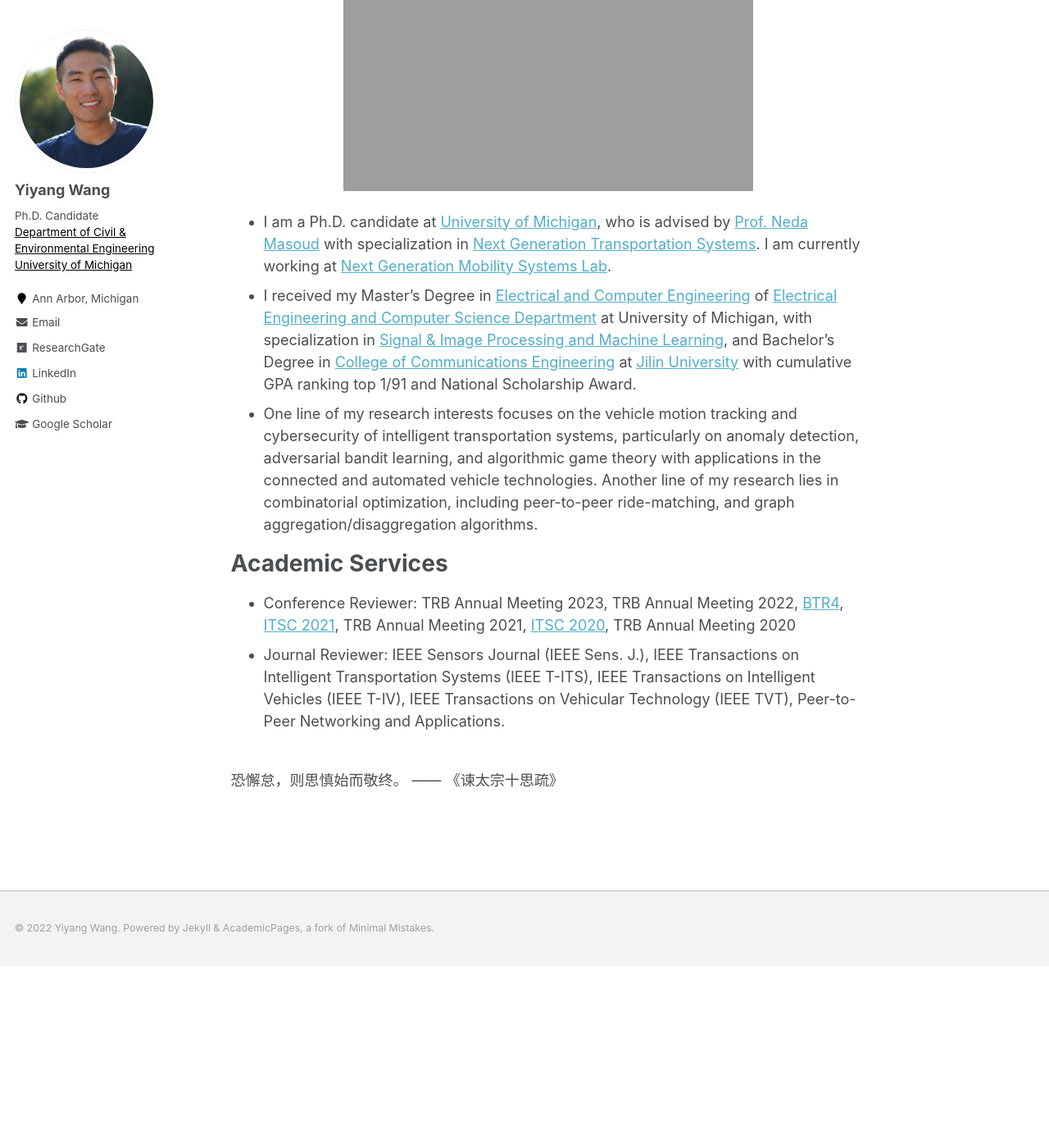
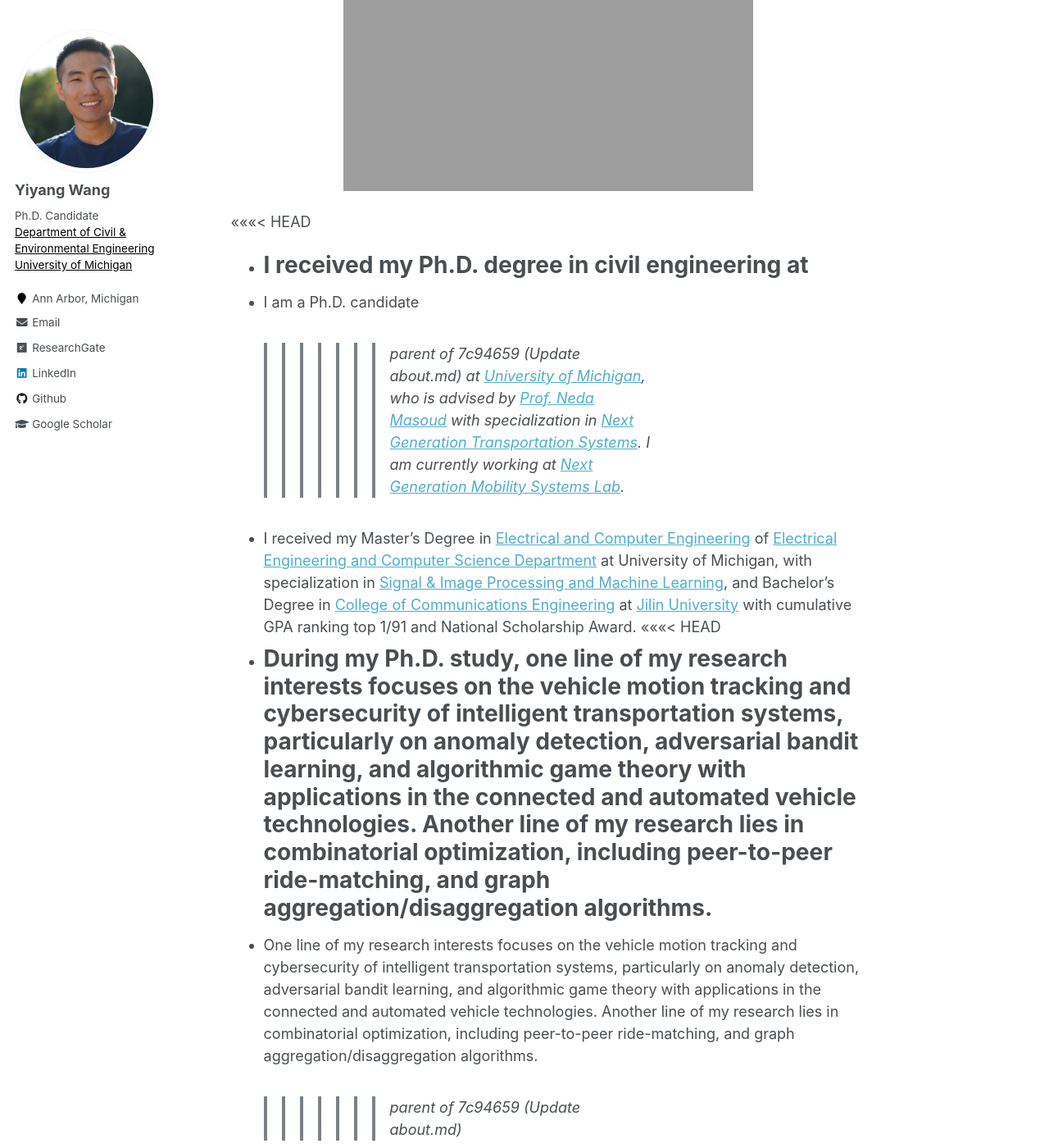
Before and after one commit to yiyangwan/yiyangwan.github.io, a Jekyll site: the page built from _pages/about.md, in a window 1280 px wide and 1400 px high, scrolled down 302 px. Shown: the whole window at 82% size. Built offline with Jekyll 4.4.1, drawn with Linux system fonts in a browser that asks for light colours; before the commit the page ends 1480 px from its top, so only the background shows below that.

Commit message:
Update _config.yml

```diff
--- a/_pages/about.md
+++ b/_pages/about.md
@@ -13,11 +13,19 @@
 </p>
 
 <!-- # About Me -->
+<<<<<<< HEAD
+* I received my Ph.D. degree in civil engineering at
+=======
 * I am a Ph.D. candidate
+>>>>>>> parent of 7c94659 (Update about.md)
 <!-- in the [Department of Civil and Environmental Engineering](https://cee.engin.umich.edu/)  -->
 at [University of Michigan](https://umich.edu/), who is advised by [Prof. Neda Masoud](https://cee.engin.umich.edu/people/masoud-neda/) with specialization in [Next Generation Transportation Systems](https://cee.engin.umich.edu/research/infrastructure/transportation/). I am currently working at [Next Generation Mobility Systems Lab](http://www-personal.umich.edu/~nmasoud/index.html).
 * I received my Master's Degree in [Electrical and Computer Engineering](https://ece.engin.umich.edu/) of [Electrical Engineering and Computer Science Department](https://eecs.engin.umich.edu/) at University of Michigan, with specialization in [Signal & Image Processing and Machine Learning](https://ece.engin.umich.edu/research/research-areas/signal-image-processing-and-machine-learning/), and Bachelor's Degree in [College of Communications Engineering](https://dce.jlu.edu.cn/ENGLISH/HOM.htm) at [Jilin University](http://global.jlu.edu.cn/) with cumulative GPA ranking top 1/91 and National Scholarship Award.
+<<<<<<< HEAD
+* During my Ph.D. study, one line of my research interests focuses on the vehicle motion tracking and cybersecurity of intelligent transportation systems, particularly on anomaly detection, adversarial bandit learning, and algorithmic game theory with applications in the connected and automated vehicle technologies. Another line of my research lies in combinatorial optimization, including peer-to-peer ride-matching, and graph aggregation/disaggregation algorithms.
+=======
 * One line of my research interests focuses on the vehicle motion tracking and cybersecurity of intelligent transportation systems, particularly on anomaly detection, adversarial bandit learning, and algorithmic game theory with applications in the connected and automated vehicle technologies. Another line of my research lies in combinatorial optimization, including peer-to-peer ride-matching, and graph aggregation/disaggregation algorithms.
+>>>>>>> parent of 7c94659 (Update about.md)
 
 # Academic Services
 * Conference Reviewer: TRB Annual Meeting 2023, TRB Annual Meeting 2022, [BTR4](https://easychair.org/cfp/BTR4), [ITSC 2021](https://2021.ieee-itsc.org/), TRB Annual Meeting 2021, [ITSC 2020](https://www.ieee-itsc2020.org/), TRB Annual Meeting 2020
```
